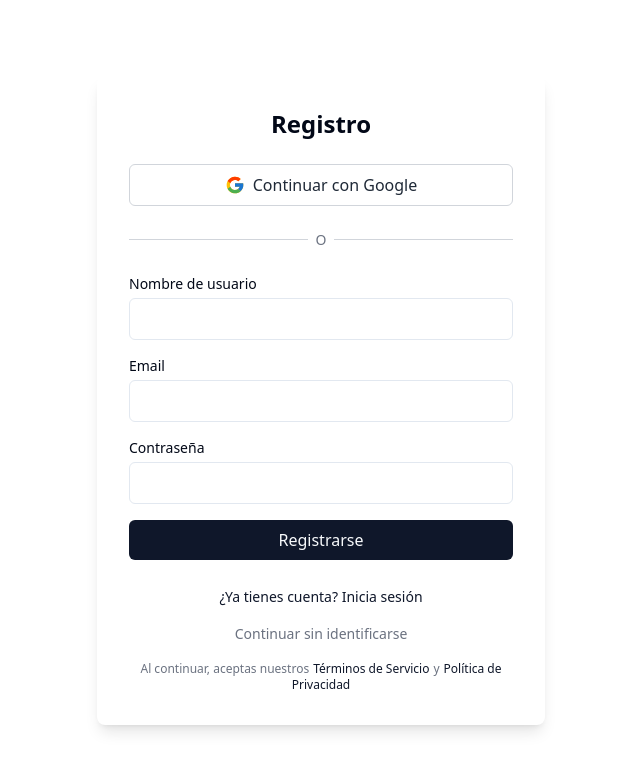
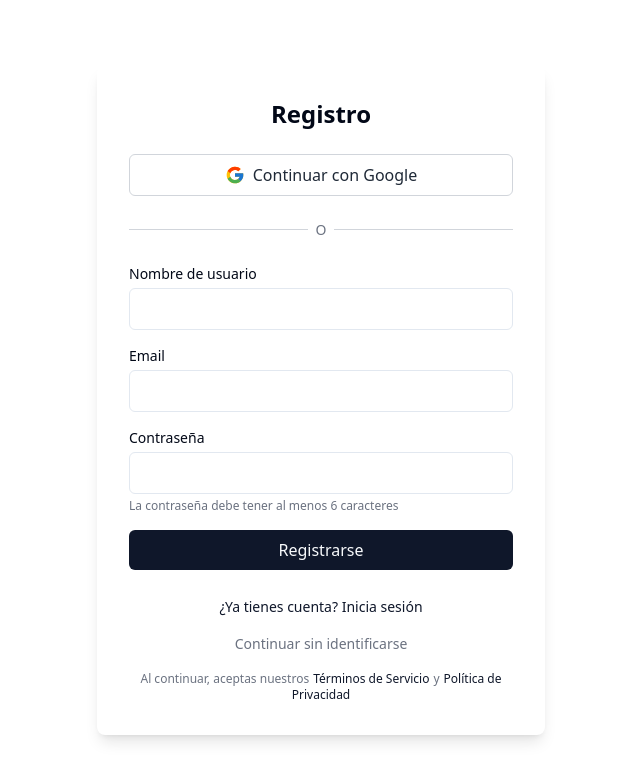
Before and after one commit to PolCarva/wordle-infinito, a Next.js app: page /auth in a window 1280 px wide. Both pictures are taken after a click on the button "¿No tienes cuenta? Regístrate". Shown: the top 780 px of the page, without its empty margins (319-959 px from the left). Built offline with nearby package versions, Linux system fonts and the light colour scheme.

Commit message:
feat(auth): Añadir validación de longitud mínima para contraseña en registro

```diff
--- a/app/components/Auth/AuthForm.tsx
+++ b/app/components/Auth/AuthForm.tsx
@@ -32,6 +32,13 @@ const AuthForm = () => {
         e.preventDefault();
         setLoading(true);
         setError('');
+
+        // Validar longitud de contraseña para registro
+        if (!isLogin && formData.password.length < 6) {
+            setError('La contraseña debe tener al menos 6 caracteres');
+            setLoading(false);
+            return;
+        }
 
         try {
             const data = isLogin
@@ -145,6 +152,11 @@ const AuthForm = () => {
                             className="mt-1 block w-full rounded-md border border-input px-3 py-2 bg-background text-foreground"
                             required
                         />
+                        {!isLogin && (
+                            <p className="mt-1 text-xs text-gray-500">
+                                La contraseña debe tener al menos 6 caracteres
+                            </p>
+                        )}
                     </div>
 
                     <button
```
